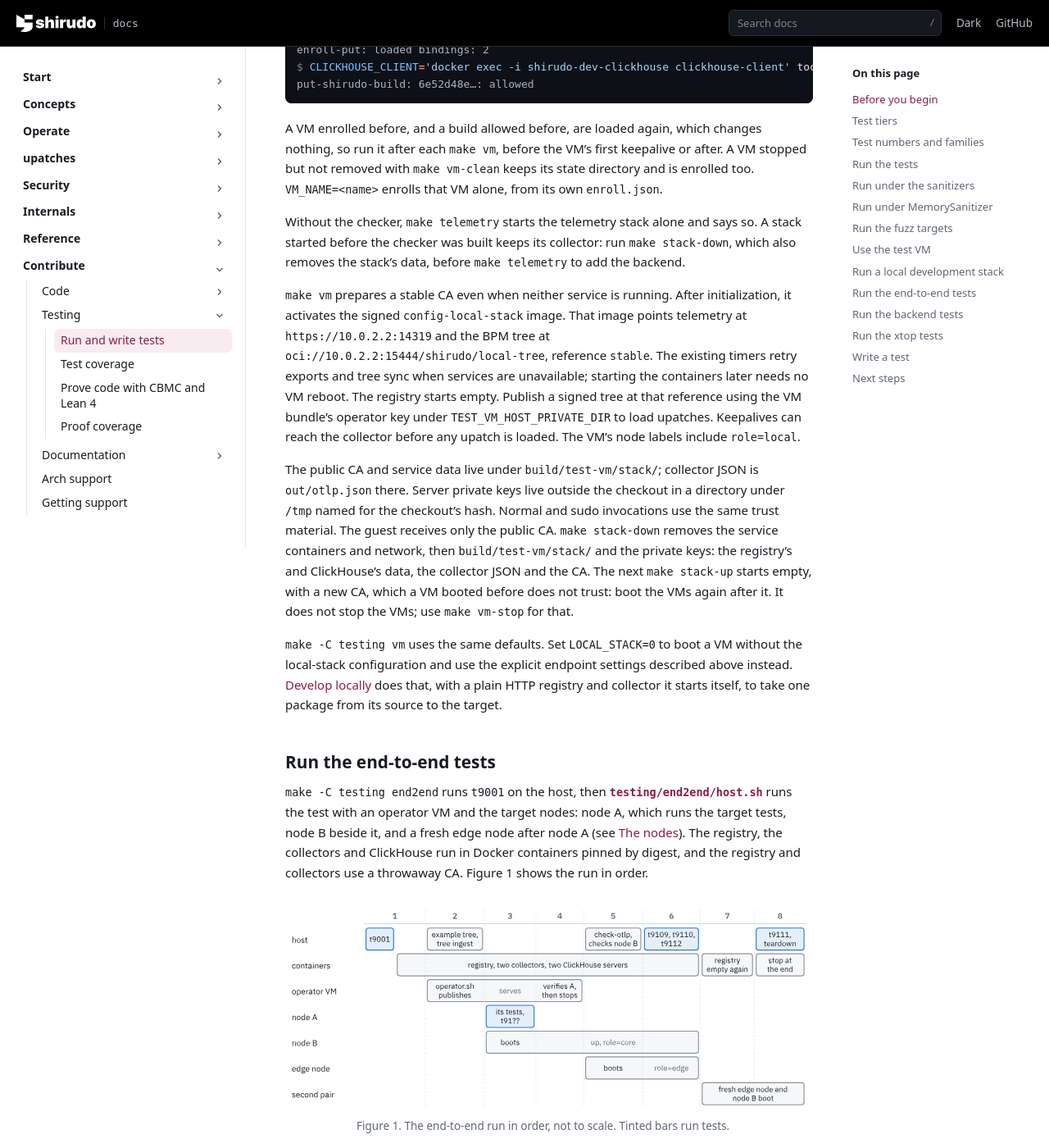
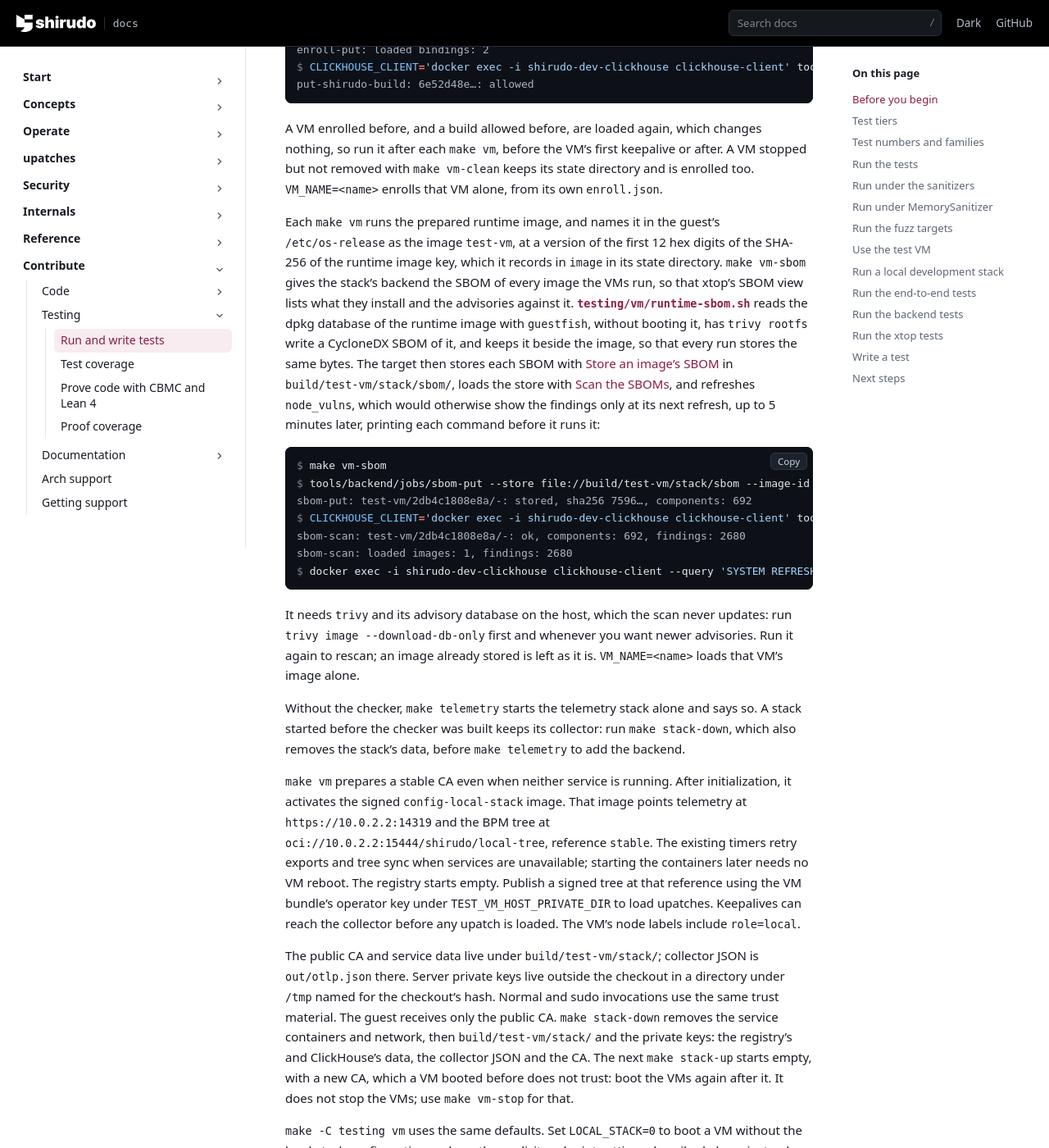
Before and after one commit to AliBashaSY/shirudo, a Sphinx documentation site: the page built from Documentation/contribute/testing/testing.rst, in a window 1280 px wide and 1400 px high, scrolled down 13089 px. Shown: the whole window at 82% size. Built offline with Sphinx 7.4.7, drawn with Linux system fonts in a browser that asks for light colours; pages that are not in the unit, such as notebooks, are missing from menus.

Commit message:
testing: add make vm-sbom, which loads the VMs' SBOM into the stack
xtop's SBOM view reads the images the nodes run and the findings in
them, but a make vm VM reported no image, IMAGE_ID nor IMAGE_VERSION,
and nothing made or stored an SBOM for it, so the view stayed empty in
the local stack.

An interactive VM now names its root, the prepared runtime image, in
/etc/os-release as the image test-vm, at the first 12 hex digits of the
SHA-256 of the runtime image key, and make vm records that in image in
its state directory. make vm-sbom takes the images of every VM, or of
VM_NAME, and for each:

- testing/vm/runtime-sbom.sh reads the runtime image's dpkg database
  with guestfish, read-only and without booting it, and has trivy rootfs
  write a CycloneDX SBOM of it, kept beside the image so that every run
  stores the same bytes in a store that is written once;
- sbom-put stores it in build/test-vm/stack/sbom, which stack-down
  removes with the rest of the stack's data;

then sbom-scan loads the store into the stack's backend, and a refresh
of node_vulns_mv, waited for, makes xtop show the findings at once
rather than at the view's next refresh, up to 5 minutes later. As with
vm-enroll, each command is printed before it runs, for a demo.

The end2end nodes keep their fleet-os identity, and a test-mode VM
reports no image, as before.

Signed-off-by: John Fastabend <john.fastabend@gmail.com>

```diff
--- a/Documentation/contribute/testing/testing.rst
+++ b/Documentation/contribute/testing/testing.rst
@@ -744,6 +744,37 @@ stopped but not removed with ``make vm-clean`` keeps its state directory
 and is enrolled too. ``VM_NAME=<name>`` enrolls that VM alone, from its
 own ``enroll.json``.
 
+Each ``make vm`` runs the prepared runtime image, and names it in the
+guest's ``/etc/os-release`` as the image ``test-vm``, at a version of the
+first 12 hex digits of the SHA-256 of the runtime image key, which it
+records in ``image`` in its state directory. ``make vm-sbom`` gives the
+stack's backend the SBOM of every image the VMs run, so that xtop's SBOM
+view lists what they install and the advisories against it.
+:src:`testing/vm/runtime-sbom.sh` reads the dpkg database of the runtime
+image with ``guestfish``, without booting it, has ``trivy rootfs`` write
+a CycloneDX SBOM of it, and keeps it beside the image, so that every run
+stores the same bytes. The target then stores each SBOM with
+:doc:`/operate/backend/sbom-put` in ``build/test-vm/stack/sbom/``, loads
+the store with :doc:`/operate/backend/sbom-scan`, and refreshes
+``node_vulns``, which would otherwise show the findings only at its next
+refresh, up to 5 minutes later, printing each command before it runs
+it:
+
+.. code-block:: console
+
+   $ make vm-sbom
+   $ tools/backend/jobs/sbom-put --store file://build/test-vm/stack/sbom --image-id test-vm --image-version 2db4c1808e8a build/test-vm/cache/runtime/rootfs-….cdx.json
+   sbom-put: test-vm/2db4c1808e8a/-: stored, sha256 7596…, components: 692
+   $ CLICKHOUSE_CLIENT='docker exec -i shirudo-dev-clickhouse clickhouse-client' tools/backend/jobs/sbom-scan --store file://build/test-vm/stack/sbom
+   sbom-scan: test-vm/2db4c1808e8a/-: ok, components: 692, findings: 2680
+   sbom-scan: loaded images: 1, findings: 2680
+   $ docker exec -i shirudo-dev-clickhouse clickhouse-client --query 'SYSTEM REFRESH VIEW shirudo.node_vulns_mv; SYSTEM WAIT VIEW shirudo.node_vulns_mv'
+
+It needs ``trivy`` and its advisory database on the host, which the scan
+never updates: run ``trivy image --download-db-only`` first and whenever
+you want newer advisories. Run it again to rescan; an image already
+stored is left as it is. ``VM_NAME=<name>`` loads that VM's image alone.
+
 Without the checker, ``make telemetry`` starts the telemetry stack alone and says so. A
 stack started before the checker was built keeps its collector: run
 ``make stack-down``, which also removes the stack's data, before
```
Also changed, not shown: 6 other files.
